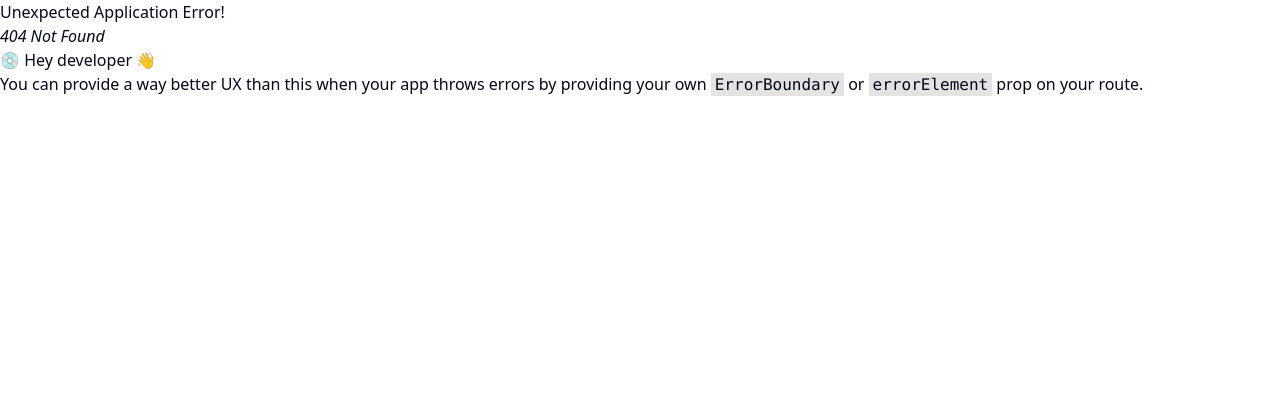
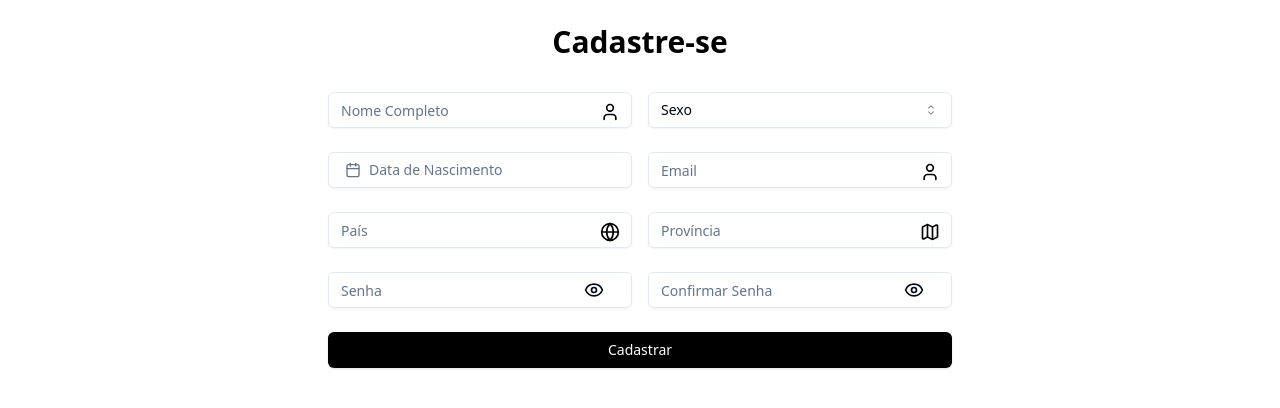
Before and after one commit to fernando-sebastiao/any-project, a React (Vite) app: page /cadastro in a window 1280 px wide. Before the commit this address had no page. Shown: the top 408 px of the page. Built offline with nearby package versions, Linux system fonts and the light colour scheme; the HTML template or start-up script is replaced by a standard one.

Commit message:
feito a rota cadastrar

```diff
--- a/src/App.tsx
+++ b/src/App.tsx
@@ -1,6 +1,7 @@
 import { createBrowserRouter, RouterProvider } from "react-router-dom";
 import { LoginPage } from "./pages/login-page";
 import { DashboardPage } from "./pages/dashboard-page";
+import { Cadastro } from "./pages/cadastro";
 
 const router = createBrowserRouter([
   {
@@ -11,6 +12,10 @@ const router = createBrowserRouter([
     path: "/dashboard",
     element: <DashboardPage />,
   },
+  {
+    path: "/cadastro",
+    element: <Cadastro />,
+  },
 ]);
 
 export default function App() {
--- /dev/null
+++ b/src/pages/cadastro.tsx
@@ -0,0 +1,255 @@
+"use client";
+
+import { useState } from "react";
+import { useForm } from "react-hook-form";
+import { zodResolver } from "@hookform/resolvers/zod";
+import * as z from "zod";
+import { format } from "date-fns";
+import { CalendarIcon, User, Eye, EyeOff, Globe, Map } from "lucide-react";
+
+import { Button } from "@/components/ui/button";
+import { Input } from "@/components/ui/input";
+import {
+  Select,
+  SelectContent,
+  SelectItem,
+  SelectTrigger,
+  SelectValue,
+} from "@/components/ui/select";
+import { Calendar } from "@/components/ui/calendar";
+import {
+  Popover,
+  PopoverContent,
+  PopoverTrigger,
+} from "@/components/ui/popover";
+import { cn } from "@/lib/utils";
+
+const formSchema = z
+  .object({
+    fullName: z.string().min(2, { message: "Nome completo é obrigatório" }),
+    gender: z.enum(["masculino", "feminino", "outro"], {
+      required_error: "Por favor selecione um gênero",
+    }),
+    dateOfBirth: z.date({ required_error: "Data de nascimento é obrigatória" }),
+    email: z.string().email({ message: "Email inválido" }),
+    country: z.string().min(2, { message: "País é obrigatório" }),
+    province: z.string().min(2, { message: "Província é obrigatória" }),
+    password: z
+      .string()
+      .min(8, { message: "Senha deve ter pelo menos 8 caracteres" }),
+    confirmPassword: z.string(),
+  })
+  .refine((data) => data.password === data.confirmPassword, {
+    message: "As senhas não coincidem",
+    path: ["confirmPassword"],
+  });
+
+type FormData = z.infer<typeof formSchema>;
+
+export function Cadastro() {
+  const [date, setDate] = useState<Date>();
+  const [showPassword, setShowPassword] = useState(false);
+  const [showConfirmPassword, setShowConfirmPassword] = useState(false);
+
+  const {
+    register,
+    handleSubmit,
+    formState: { errors },
+    setValue,
+  } = useForm<FormData>({
+    resolver: zodResolver(formSchema),
+  });
+
+  const onSubmit = (data: FormData) => {
+    console.log(data);
+  };
+
+  return (
+    <div className="w-full max-w-2xl mx-auto p-6">
+      <h1 className="text-3xl font-bold text-center text-black mb-8">
+        Cadastre-se
+      </h1>
+
+      <form onSubmit={handleSubmit(onSubmit)} className="space-y-6">
+        <div className="grid grid-cols-2 gap-4">
+          <div className="relative">
+            <Input
+              {...register("fullName")}
+              placeholder="Nome Completo"
+              className="pr-10 shadow-sm"
+            />
+            <User className="absolute right-3 top-2.5 h-5 w-5 text-black" />
+            {errors.fullName && (
+              <p className="text-red-500 text-sm mt-1">
+                {errors.fullName.message}
+              </p>
+            )}
+          </div>
+
+          <div className="relative">
+            <Select
+              onValueChange={(value) =>
+                setValue("gender", value as "masculino" | "feminino" | "outro")
+              }
+            >
+              <SelectTrigger className="shadow-sm">
+                <SelectValue placeholder="Sexo" />
+              </SelectTrigger>
+              <SelectContent>
+                <SelectItem value="masculino">Masculino</SelectItem>
+                <SelectItem value="feminino">Feminino</SelectItem>
+                <SelectItem value="outro">Outro</SelectItem>
+              </SelectContent>
+            </Select>
+            {errors.gender && (
+              <p className="text-red-500 text-sm mt-1">
+                {errors.gender.message}
+              </p>
+            )}
+          </div>
+        </div>
+
+        <div className="grid grid-cols-2 gap-4">
+          <div className="relative">
+            <Popover>
+              <PopoverTrigger asChild>
+                <Button
+                  variant="outline"
+                  className={cn(
+                    "w-full justify-start text-left font-normal shadow-sm",
+                    !date && "text-muted-foreground"
+                  )}
+                >
+                  <CalendarIcon className="mr-2 h-4 w-4" />
+                  {date ? format(date, "P") : <span>Data de Nascimento</span>}
+                </Button>
+              </PopoverTrigger>
+              <PopoverContent className="w-auto p-0">
+                <Calendar
+                  mode="single"
+                  selected={date}
+                  onSelect={(newDate) => {
+                    setDate(newDate);
+                    setValue("dateOfBirth", newDate as Date);
+                  }}
+                  initialFocus
+                />
+              </PopoverContent>
+            </Popover>
+            {errors.dateOfBirth && (
+              <p className="text-red-500 text-sm mt-1">
+                {errors.dateOfBirth.message}
+              </p>
+            )}
+          </div>
+
+          <div className="relative">
+            <Input
+              {...register("email")}
+              type="email"
+              placeholder="Email"
+              className="pr-10 shadow-sm"
+            />
+            <User className="absolute right-3 top-2.5 h-5 w-5 text-black" />
+            {errors.email && (
+              <p className="text-red-500 text-sm mt-1">
+                {errors.email.message}
+              </p>
+            )}
+          </div>
+        </div>
+
+        <div className="grid grid-cols-2 gap-4">
+          <div className="relative">
+            <Input
+              {...register("country")}
+              placeholder="País"
+              className="pr-10 shadow-sm"
+            />
+            <Globe className="absolute right-3 top-2.5 h-5 w-5 text-black" />
+            {errors.country && (
+              <p className="text-red-500 text-sm mt-1">
+                {errors.country.message}
+              </p>
+            )}
+          </div>
+
+          <div className="relative">
+            <Input
+              {...register("province")}
+              placeholder="Província"
+              className="pr-10 shadow-sm"
+            />
+            <Map className="absolute right-3 top-2.5 h-5 w-5 text-black" />
+            {errors.province && (
+              <p className="text-red-500 text-sm mt-1">
+                {errors.province.message}
+              </p>
+            )}
+          </div>
+        </div>
+
+        <div className="grid grid-cols-2 gap-4">
+          <div className="relative">
+            <Input
+              {...register("password")}
+              type={showPassword ? "text" : "password"}
+              placeholder="Senha"
+              className="pr-12 shadow-sm"
+            />
+            <Button
+              type="button"
+              variant="ghost"
+              className="absolute right-3 top-1/2 -translate-y-1/2"
+              onClick={() => setShowPassword(!showPassword)}
+            >
+              {showPassword ? (
+                <EyeOff className="h-5 w-5" />
+              ) : (
+                <Eye className="h-5 w-5" />
+              )}
+            </Button>
+            {errors.password && (
+              <p className="text-red-500 text-sm mt-1">
+                {errors.password.message}
+              </p>
+            )}
+          </div>
+
+          <div className="relative">
+            <Input
+              {...register("confirmPassword")}
+              type={showConfirmPassword ? "text" : "password"}
+              placeholder="Confirmar Senha"
+              className="pr-12 shadow-sm"
+            />
+            <Button
+              type="button"
+              variant="ghost"
+              className="absolute right-3 top-1/2 -translate-y-1/2"
+              onClick={() => setShowConfirmPassword(!showConfirmPassword)}
+            >
+              {showConfirmPassword ? (
+                <EyeOff className="h-5 w-5" />
+              ) : (
+                <Eye className="h-5 w-5" />
+              )}
+            </Button>
+            {errors.confirmPassword && (
+              <p className="text-red-500 text-sm mt-1">
+                {errors.confirmPassword.message}
+              </p>
+            )}
+          </div>
+        </div>
+
+        <Button
+          type="submit"
+          className="w-full bg-black hover:bg-gray-800 text-white py-2 rounded-md transition-colors"
+        >
+          Cadastrar
+        </Button>
+      </form>
+    </div>
+  );
+}
```
